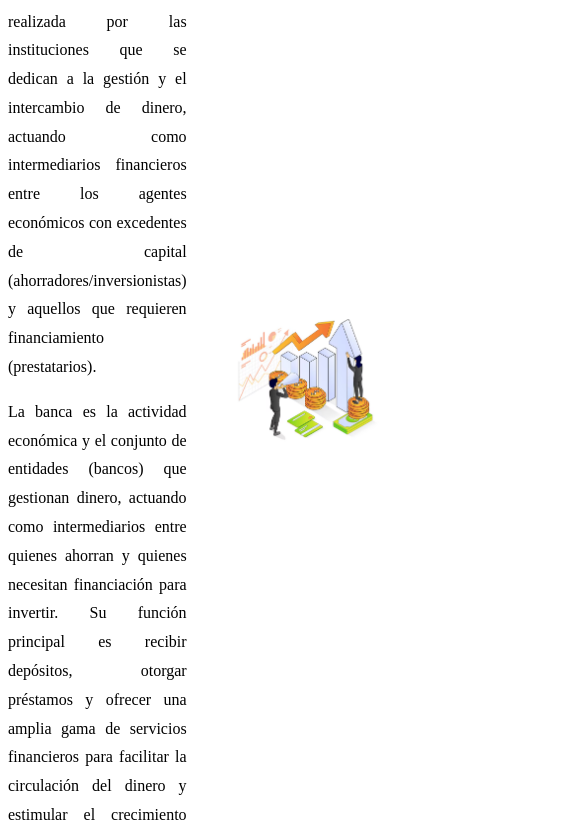
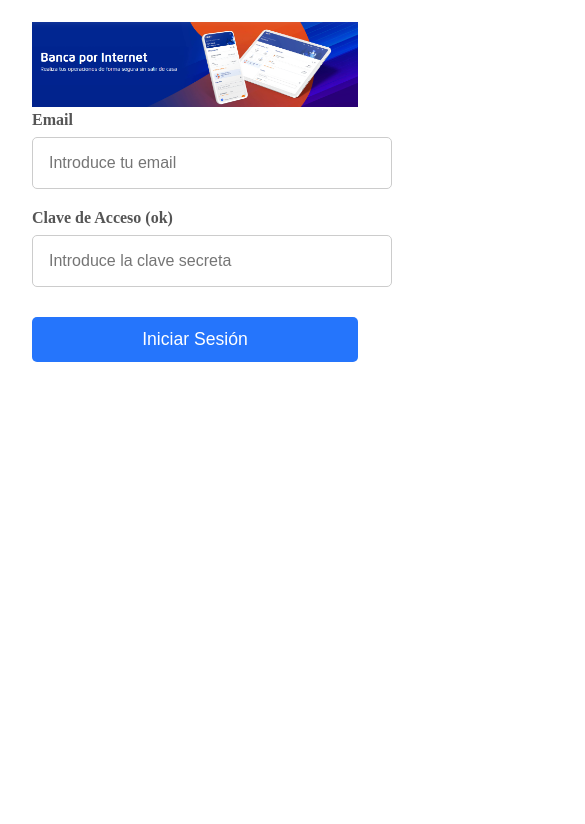
Before and after one commit to Paoloog2110/Proyecto-Clase, a website: page index.html in a window 390 px wide. Shown: the part 121-945 px from the top of the page, 585 px wide, since content can reach past the window. After the commit the page ends 844 px from the top, so only its background shows below. Drawn offline with Linux system fonts and the light colour scheme; a web font is replaced by a local one.

Commit message:
Añadir funcionalidad login

```diff
--- a/index.html
+++ b/index.html
@@ -1,155 +1,46 @@
 <!DOCTYPE html>
-<html lang="en">
+<html lang="es">
   <head>
     <meta charset="UTF-8" />
     <meta name="viewport" content="width=device-width, initial-scale=1.0" />
-    <meta http-equiv="X-UA-Compatible" content="ie=edge" />
-    <title>HTML + CSS</title>
-    <link rel="stylesheet" href="styles.css" />
+    <title>Login con Clave Estática</title>
+    <link rel="stylesheet" href="login.css" />
   </head>
   <body>
-    <!--menu-->
-    <nav class="topheader">
-      <a href="" class="logo">
-        <img height="" width="" src="img/logo_upc_red.png" alt="" />
-      </a>
-
-      <ul class="Menu-Horizontal">
-        <li><a href="">Banca Virtual</a></li>
-        <li>
-          <a href="">Productos</a>
-          <ul class="Menu-Vertical">
-            <li><a href="">Cuentas Depositos</a></li>
-            <li><a href="">Prestamos Credito</a></li>
-            <li><a href="">Tarjetas</a></li>
-            <li><a href="">Servicios Adicionales</a></li>
-          </ul>
-        </li>
-        <li><a href="">Promociones</a></li>
-        <li><a href="">Contactanos</a></li>
-        <li><a href="">Ayuda</a></li>
-      </ul>
-    </nav>
-    <!--SECCION BANCA-->
-  <section class="seccion banco">
-    <div class="div-gral-banca">
-      <div class="div-banca-texto">
-
-        <h2>Seccion Banca</h2>
-        <p>
-          La banca financiera se refiere a la actividad realizada por
-          las instituciones que se dedican a la gestión y el intercambio
-          de dinero, actuando como intermediarios financieros entre los
-          agentes económicos con excedentes de capital (ahorradores/inversionistas)
-          y aquellos que requieren financiamiento (prestatarios).
-        </p>
-        <p>
-          La banca es la actividad económica y el conjunto de entidades (bancos) que
-          gestionan dinero, actuando como intermediarios entre quienes ahorran y quienes
-          necesitan financiación para invertir. Su función principal es recibir depósitos,
-          otorgar préstamos y ofrecer una amplia gama de servicios financieros para
-          facilitar la circulación del dinero y estimular el crecimiento económico.
-        </p>
+    <section class="login-container">
+      <div class="login-box">
+        <h2>Iniciar sesión</h2>
+        <div class="div-bcp-img">
+          <img height="" width="" src="img/banca_por_internet.png" alt="" />
         </div>
 
-      <div class="div-banca-img">
-          <img height="" width="" src="img/banca.jpg" alt=""/>
+        <form onsubmit="return validarLogin(event);">
+          <div class="input-group">
+            <label for="email">Email</label>
+            <input
+              type="email"
+              id="email"
+              name="email"
+              placeholder="Introduce tu email"
+              required
+            />
           </div>
-    </div>
-  <section>
-    <!--SECCION PROMOCIONES-->
-    <section class="seccion promo">
-      <div class="div-gral-promo">
-        <div class="div-promo-texto">
-          <h2>Seccion Promociones</h2>
-          <p>
-            Se ofrecen descuentos en restaurantes, tecnología, moda, servicios de delivery y
-            entretenimiento. Por ejemplo, el 20% de descuento en ciertos productos de Lucio Café
-            y Rosatel al usar tarjetas BCP.
-          </p>
-          <p>
-            Las promociones bancarias incluyen descuentos, ofertas 2x1, cuotas sin intereses
-            y cashback en comercios asociados, así como bonos y tasas preferenciales para nuevos
-            productos. Para acceder a ellas, se deben cumplir los requisitos específicos de cada banco
-            y promocionar por ejemplo en las aplicaciones móviles, indica Scotiabank, Banco Falabella Perú,
-            Interbank y BBVA Perú.
-          </p>
+          <div class="input-group">
+            <label for="password">Clave de Acceso (ok)</label>
+            <input
+              type="password"
+              id="password"
+              name="password"
+              placeholder="Introduce la clave secreta"
+              required
+            />
           </div>
 
-        <div class="div-promo-video">
-          <iframe
-            width="560"
-            height="315"
-            src="https://www.youtube.com/embed/p_RIfyyJJUc?si=eZcR1R1cpsMYKnOu"
-            title="YouTube video player"
-            frameborder="0"
-            allow="accelerometer; autoplay; clipboard-write; encrypted-media; gyroscope; picture-in-picture; web-share"
-            referrerpolicy="strict-origin-when-cross-origin"
-            allowfullscreen
-          ></iframe>
-        </div>
-      </div>
-    <section>
-      <section class="seccion-formulario">
-        <div class="div-cont-formulario">
-          <h2>Formulario de Registro</h2>
-          <p>Complete todos los campos...</p>
-          <form class="formulario">
-            <!--input text-->
-            <div class="campo">
-              <label for="nombre">Nombres completos</label>
-              <input type="text" id="nombre" name="nombre" placeholder="Ingrese sus nombres"></input>
-
-            </div>
-            <!--Lista Despegable-->
-            <div class="campo">
-              <label for="nombre">Pais:</label>
-              <select id="pais" name="pais">
-                <option value="">selecione un pais</option>
-                <option value="peru">Peru</option>
-                <option value="argentina">Argentina</option>
-                <option value="brazil">Brazil</option>
-              </select>
-            </div>
-            <!--CheckBox-->
-            <div class="campo">
-              <label>Intereses:</label>
-                  <ul class="lista-checkbox">
-                    <li><label><input type="checkbox" name="intereses" value="a">abcd</label></li>
-                    <li><label><input type="checkbox" name="intereses" value="b">efgh</label></li>
-                    <li><label><input type="checkbox" name="intereses" value="c">ijkl</label></li>
-                    <li><label><input type="checkbox" name="intereses" value="d">mnño</label></li>
-                  </ul>
-
-            </div>
-            <!--Radio-->
-            <div class="campo">
-              <label>Sexo:</label>
-                  <ul class="lista-radio">
-                    <li><label><input type="radio" name="sexo" value="m">Masculino</label></li>
-                    <li><label><input type="radio" name="sexo" value="f">Femenino</label></li>
-            </div>
-            <button type="submit">Enviar</button>
+          <button type="submit" class="login-button">Iniciar Sesión</button>
         </form>
       </div>
     </section>
-      <footer class="footer">
-        <div class="footer-container">
-          <div class="footer-logo">
-            <img src="img/Logo_bcp.png" alt="Logo BCP" width="100" />
-          </div>
-          <div class="footer-info">
-            <h3>Banco de Crédito del Perú (BCP)</h3>
-            <p>&copy; 2024 BCP. Todos los derechos reservados.</p>
-            <p>
-              Banca por Teléfono: (01) 311-9898 |
-              Consultas por WhatsApp: 993119898
-            </p>
-            <p>
-              Visita una de nuestras agencias o síguenos en redes sociales.
-            </p>
-          </div>
-        </div>
-      </footer>
+
+    <script src="login.js"></script>
   </body>
 </html>
--- /dev/null
+++ b/login.css
@@ -0,0 +1,116 @@
+@import url("https://fonts.googleapis.com/css2?family=Bungee+Spice&display=swap");
+/* Contenedor principal: Centra el formulario */
+.login-container {
+  display: flex;
+  justify-content: center;
+  align-items: center;
+  min-height: 100vh;
+  width: 100%;
+  /* Fondo atractivo para la vista de escritorio */
+  background: linear-gradient(135deg, #6a11cb 0%, #2575fc 100%);
+  padding: 1.25rem; /* 20px de padding */
+}
+
+/* La caja del formulario */
+.login-box {
+  background: white;
+  padding: 2.5rem; /* 40px */
+  border-radius: 0.625rem; /* 10px */
+  box-shadow: 0 0.25rem 0.9375rem rgba(0, 0, 0, 0.2); /* Sombra */
+  width: 100%;
+  max-width: 25rem; /* 400px, el ancho máximo */
+  text-align: center;
+}
+
+.login-box h2 {
+  margin-bottom: 1.5625rem; /* 25px */
+  color: #333;
+  font-size: 1.8rem;
+}
+
+/* División para agrupar Label e Input */
+.input-group {
+  margin-bottom: 1.25rem; /* 20px */
+  text-align: left;
+}
+
+.input-group label {
+  display: block;
+  margin-bottom: 0.5rem; /* 8px */
+  font-weight: bold;
+  color: #555;
+}
+
+.input-group input {
+  width: 100%;
+  padding: 0.75rem; /* 12px */
+  border: 1px solid #ccc;
+  border-radius: 0.3125rem; /* 5px */
+  font-size: 1rem;
+  transition: border-color 0.3s;
+}
+
+.input-group input:focus {
+  border-color: #2575fc;
+  outline: none;
+}
+
+/* Estilo del botón */
+.login-button {
+  width: 100%;
+  padding: 0.75rem; /* 12px */
+  border: none;
+  border-radius: 0.3125rem; /* 5px */
+  background-color: #2575fc;
+  color: white;
+  font-size: 1.1rem;
+  cursor: pointer;
+  transition: background-color 0.3s ease;
+  margin-top: 0.625rem; /* 10px */
+}
+
+.login-button:hover {
+  background-color: #0e63e2;
+}
+.div-bcp-img {
+  flex: 1;
+}
+.div-bcp-img img {
+  width: 100%;
+  max-width: 350px;
+}
+
+/* -------------------------------------- */
+/* MEDIA QUERY: RESPONSIVE MÓVILES */
+/* -------------------------------------- */
+
+/* Estilos aplicados cuando la pantalla mide 600px o menos */
+@media (max-width: 600px) {
+  /* El contenedor principal simula una vista de aplicación */
+  .login-container {
+    padding: 0; /* Quita el padding exterior */
+    background: #fff; /* Fondo blanco liso */
+    align-items: flex-start; /* Mueve el formulario arriba */
+    min-height: auto;
+  }
+
+  /* La caja del formulario se expande y pierde los adornos de tarjeta */
+  .login-box {
+    padding: 1.5rem; /* 24px de padding interno */
+    margin-top: 2rem; /* 32px de espacio superior */
+    width: 100%;
+    max-width: 100%;
+    box-shadow: none; /* Elimina la sombra */
+    border-radius: 0; /* Elimina el borde redondeado */
+    border: none;
+  }
+
+  .login-box h2 {
+    font-size: 1.7rem; /* Ajuste sutil del tamaño */
+    text-align: left;
+  }
+
+  .input-group input {
+    padding: 1rem; /* Aumenta el padding para un mejor toque táctil (16px) */
+  }
+}
--- /dev/null
+++ b/login.js
@@ -0,0 +1,21 @@
+// La función que maneja la lógica de inicio de sesión
+function validarLogin(event) {
+  // Previene el envío del formulario por defecto (evita la recarga)
+  event.preventDefault();
+
+  // Clave estática para la demo
+  const CLAVE_SECRETA = "ok";
+  const passwordInput = document.getElementById("password").value;
+
+  // 2. Realizar la verificación
+  if (passwordInput.toLowerCase() === CLAVE_SECRETA) {
+    alert("¡Acceso concedido! Bienvenido.");
+    // Redirige a tu página principal
+    window.location.href = "landing_page.html";
+  } else {
+    alert("Clave incorrecta. Inténtalo de nuevo.");
+    document.getElementById("password").value = "";
+  }
+
+  return false;
+}
```
Also changed, not shown: landing_page.html (added, +155 -0 lines), menu_toggle.css (added, +35 -0 lines), menu_toggle.js (added, +15 -0 lines), img/banca_por_internet.png (added). Lines whose indentation alone changed are shown as unchanged.
